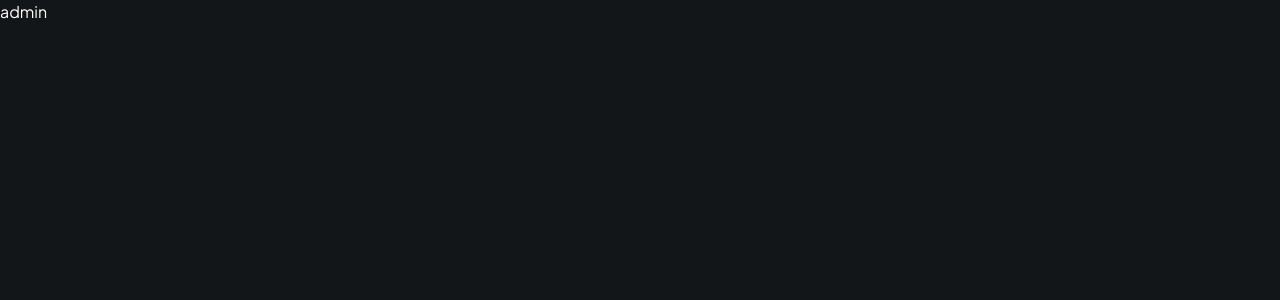
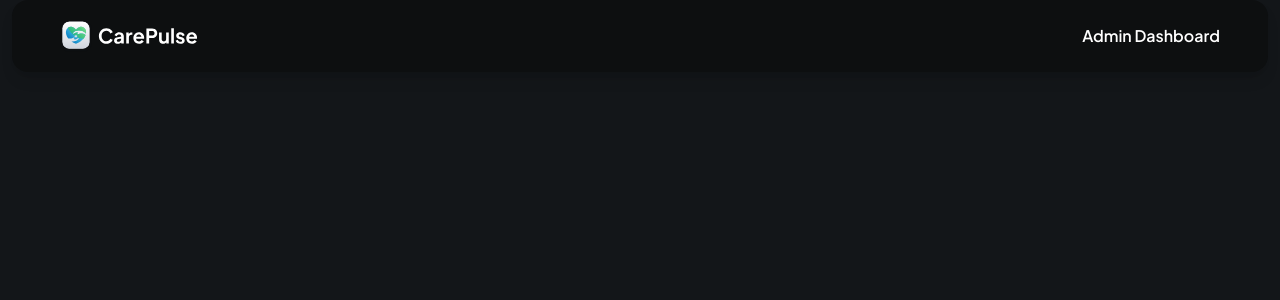
Before and after one commit to LewyMacknold1995/carepulse, a Next.js app in the folder carepulse/: page /admin in a window 1280 px wide. Shown: the top 300 px of the page. Built offline with nearby package versions, Linux system fonts and the light colour scheme.

Commit message:
header for admin dashboard

```diff
--- a/carepulse/app/admin/page.tsx
+++ b/carepulse/app/admin/page.tsx
@@ -1,8 +1,23 @@
 import React from 'react'
+import Link from 'next/link'
+import Image from 'next/image'
 
 const admin = () => {
   return (
-    <div>admin</div>
+    <div className="mx auto flex max-w-7xl flex-col space-y-14">
+        <header className="admin-header">
+        <Link href="/" className="cursor-pointer">
+          <Image
+            src="/assets/icons/logo-full.svg"
+            height={32}
+            width={162}
+            alt="logo"
+            className="h-8 w-fit"
+          />
+        </Link>
+        <p className="text-16-semibold">Admin Dashboard</p>
+        </header>
+    </div>
   )
 }
 
```
